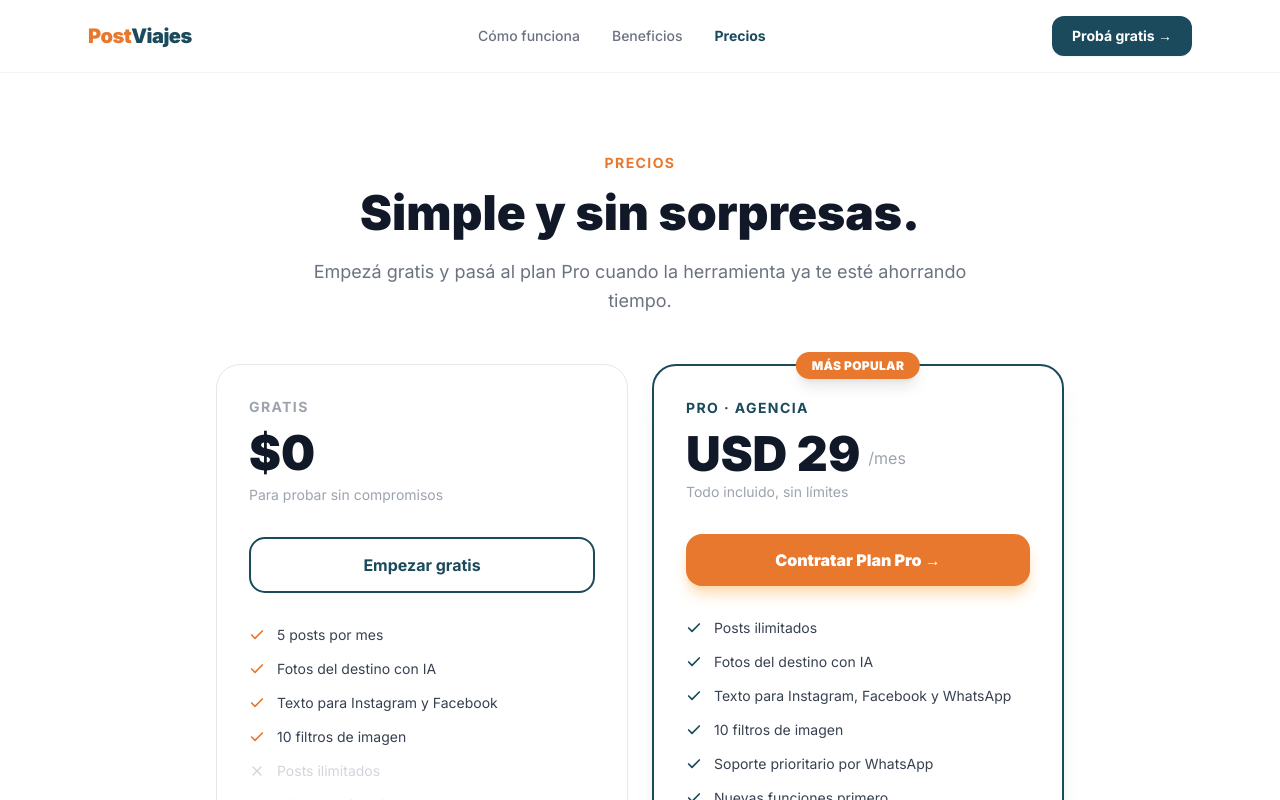
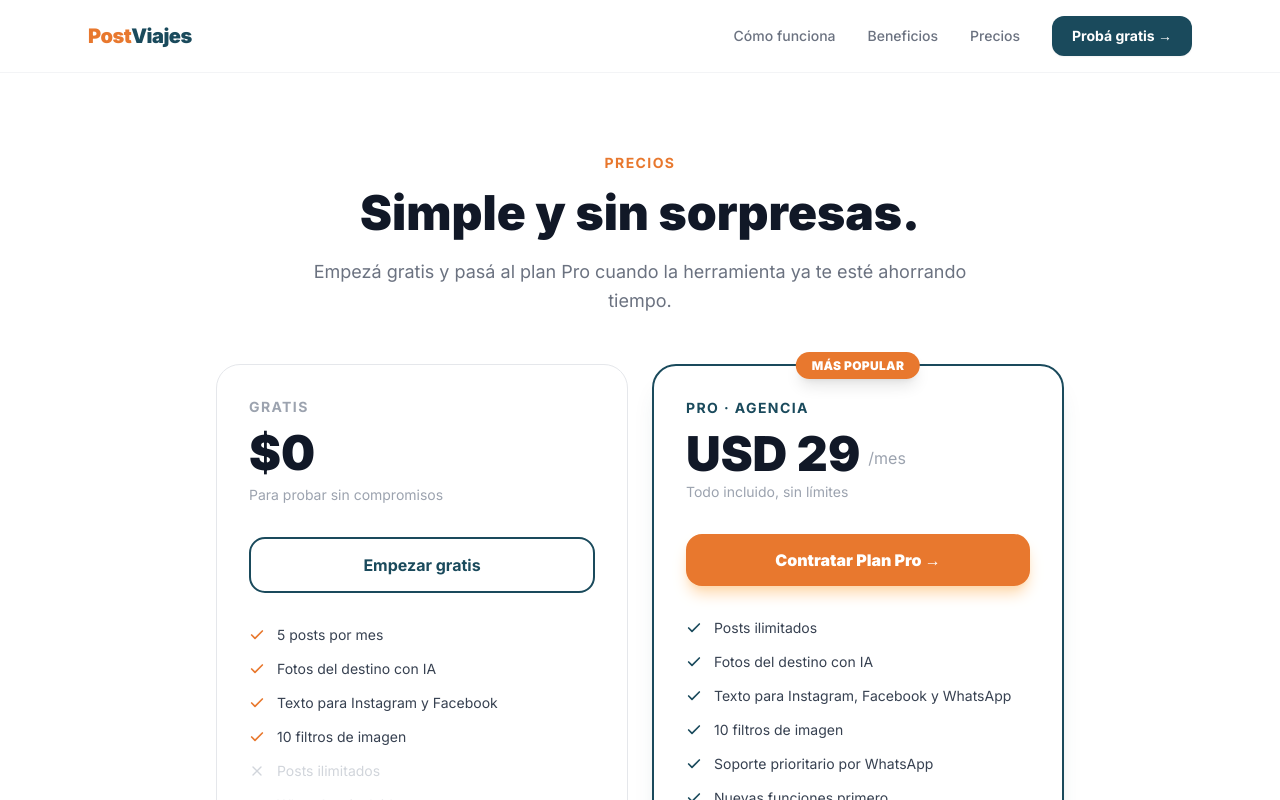
Before and after one commit to emilianocrespotw-ship-it/postviajes, a Next.js app: page /pricing in a window 1280 px wide. Shown: the top 800 px of the page. Built offline with nearby package versions, Linux system fonts and the light colour scheme.

Commit message:
feat: menu hamburguesa, soporte copiar/pegar y ajustes mobile

```diff
--- a/app/layout.tsx
+++ b/app/layout.tsx
@@ -1,9 +1,9 @@
 import type { Metadata } from 'next'
 import { Inter } from 'next/font/google'
 import React from 'react'
-// @ts-ignore
 import './globals.css'
 import { Providers } from './providers'
+import Navbar from '../components/Navbar'
 
 const inter = Inter({ subsets: ['latin'] })
 
@@ -21,6 +21,7 @@ export default function RootLayout({
     <html lang="es">
       <body className={inter.className}>
         <Providers>
+          <Navbar />
           {children}
         </Providers>
       </body>
--- a/app/page.tsx
+++ b/app/page.tsx
@@ -1,6 +1,6 @@
 import Link from 'next/link'
 
-// ─── Logo SVG (igual al logo 2 simplificado) ──────────────────────────────────
+// ─── Logo (se usa en el footer) ─────────────────────────────────────────────
 function Logo({ className = '' }: { className?: string }) {
   return (
     <span className={`font-black tracking-tight text-xl ${className}`}>
@@ -45,7 +45,6 @@ function IconCheck() {
 function MockupCard() {
   return (
     <div className="relative w-full max-w-sm mx-auto">
-      {/* Flyer de entrada */}
       <div className="absolute -left-6 top-4 w-44 bg-white rounded-2xl shadow-xl border border-gray-100 p-3 rotate-[-6deg] z-10">
         <div className="bg-gradient-to-br from-blue-400 to-blue-600 rounded-xl h-24 mb-2 flex items-center justify-center">
           <span className="text-white font-black text-sm text-center leading-tight px-2">CANCÚN<br/>TODO INCLUIDO</span>
@@ -58,14 +57,12 @@ function MockupCard() {
         <p className="text-[9px] text-gray-400 mt-2 text-center font-medium">FLYER OPERADOR</p>
       </div>
 
-      {/* Flecha */}
       <div className="absolute left-1/2 top-1/2 -translate-x-1/2 -translate-y-1/2 z-20">
         <div className="w-9 h-9 rounded-full bg-[#E8782E] flex items-center justify-center shadow-lg">
           <svg className="w-4 h-4 text-white" viewBox="0 0 24 24" fill="none" stroke="currentColor" strokeWidth="2.5" strokeLinecap="round"><line x1="5" y1="12" x2="19" y2="12"/><polyline points="12 5 19 12 12 19"/></svg>
         </div>
       </div>
 
-      {/* Post de salida */}
       <div className="ml-auto w-52 bg-white rounded-2xl shadow-xl border border-gray-100 overflow-hidden">
         <div className="bg-gradient-to-br from-teal-400 to-[#1A4A5C] h-32 relative">
           <div className="absolute bottom-0 left-0 right-0 p-2">
@@ -104,28 +101,10 @@ function MockupCard() {
 export default function LandingPage() {
   return (
     <div className="min-h-screen bg-white font-sans">
-
-      {/* ── NAVBAR ── */}
-      <header className="sticky top-0 z-50 bg-white/90 backdrop-blur-xl border-b border-gray-100">
-        <div className="max-w-6xl mx-auto px-6 py-4 flex items-center justify-between">
-          <Logo />
-          <nav className="hidden md:flex items-center gap-8 text-sm font-medium text-gray-500">
-            <a href="#como-funciona" className="hover:text-[#1A4A5C] transition">Cómo funciona</a>
-            <a href="#beneficios" className="hover:text-[#1A4A5C] transition">Beneficios</a>
-            <Link href="/pricing" className="hover:text-[#1A4A5C] transition">Precios</Link>
-          </nav>
-          <Link
-            href="/crear"
-            className="bg-[#1A4A5C] hover:bg-[#2A6A82] text-white text-sm font-bold px-5 py-2.5 rounded-xl transition shadow-sm"
-          >
-            Probá gratis →
-          </Link>
-        </div>
-      </header>
+      {/* El Navbar ya no está acá, está en layout.tsx */}
 
       {/* ── HERO ── */}
       <section className="max-w-6xl mx-auto px-6 pt-20 pb-24 grid md:grid-cols-2 gap-12 items-center">
-        {/* Texto */}
         <div>
           <div className="inline-flex items-center gap-2 bg-[#E8F4F8] text-[#1A4A5C] text-xs font-bold px-3 py-1.5 rounded-full mb-6">
             <span className="w-1.5 h-1.5 rounded-full bg-[#E8782E] inline-block" />
@@ -157,7 +136,6 @@ export default function LandingPage() {
           <p className="text-xs text-gray-400 mt-4">Sin tarjeta de crédito · Sin instalación</p>
         </div>
 
-        {/* Mockup visual */}
         <div className="relative hidden md:flex items-center justify-center py-8">
           <div className="absolute inset-0 bg-gradient-to-br from-[#E8F4F8] to-[#FDF0E8] rounded-3xl" />
           <div className="relative z-10 py-12">
@@ -261,7 +239,7 @@ export default function LandingPage() {
           href="/crear"
           className="inline-block bg-[#E8782E] hover:bg-[#d06820] text-white font-black px-10 py-5 rounded-2xl text-xl transition shadow-xl shadow-orange-100"
         >
-          Empezar gratis →
+          Empezá gratis →
         </Link>
         <p className="text-gray-400 text-sm mt-5">Sin registro · Sin tarjeta · Sin límite de tiempo</p>
       </section>
--- a/app/pricing/page.tsx
+++ b/app/pricing/page.tsx
@@ -71,24 +71,6 @@ const FAQS = [
 export default function PricingPage() {
   return (
     <div className="min-h-screen bg-white font-sans">
-
-      {/* ── NAVBAR ── */}
-      <header className="sticky top-0 z-50 bg-white/90 backdrop-blur-xl border-b border-gray-100">
-        <div className="max-w-6xl mx-auto px-6 py-4 flex items-center justify-between">
-          <Link href="/"><Logo /></Link>
-          <nav className="hidden md:flex items-center gap-8 text-sm font-medium text-gray-500">
-            <Link href="/#como-funciona" className="hover:text-[#1A4A5C] transition">Cómo funciona</Link>
-            <Link href="/#beneficios" className="hover:text-[#1A4A5C] transition">Beneficios</Link>
-            <Link href="/pricing" className="text-[#1A4A5C] font-bold">Precios</Link>
-          </nav>
-          <Link
-            href="/crear"
-            className="bg-[#1A4A5C] hover:bg-[#2A6A82] text-white text-sm font-bold px-5 py-2.5 rounded-xl transition shadow-sm"
-          >
-            Probá gratis →
-          </Link>
-        </div>
-      </header>
 
       {/* ── HERO ── */}
       <section className="max-w-3xl mx-auto px-6 pt-20 pb-12 text-center">
--- /dev/null
+++ b/components/Navbar.tsx
@@ -0,0 +1,85 @@
+'use client'
+import { useState } from 'react'
+import Link from 'next/link'
+import { Menu, X } from 'lucide-react'
+
+// Reutilizamos tu Logo para que sea consistente
+function Logo() {
+  return (
+    <span className="font-black tracking-tight text-xl">
+      <span style={{ color: '#E8782E' }}>Post</span>
+      <span style={{ color: '#1A4A5C' }}>Viajes</span>
+    </span>
+  )
+}
+
+export default function Navbar() {
+  const [isOpen, setIsOpen] = useState(false)
+
+  const navLinks = [
+    { name: 'Cómo funciona', href: '/#como-funciona' },
+    { name: 'Beneficios', href: '/#beneficios' },
+    { name: 'Precios', href: '/pricing' },
+  ]
+
+  return (
+    <header className="sticky top-0 z-50 bg-white/90 backdrop-blur-xl border-b border-gray-100">
+      <div className="max-w-6xl mx-auto px-6 py-4 flex items-center justify-between">
+
+        {/* LOGO */}
+        <Link href="/" onClick={() => setIsOpen(false)}>
+          <Logo />
+        </Link>
+
+        {/* NAVEGACIÓN DESKTOP (Oculta en móviles) */}
+        <nav className="hidden md:flex items-center gap-8 text-sm font-medium text-gray-500">
+          {navLinks.map((link) => (
+            <Link key={link.name} href={link.href} className="hover:text-[#1A4A5C] transition">
+              {link.name}
+            </Link>
+          ))}
+          <Link
+            href="/crear"
+            className="bg-[#1A4A5C] hover:bg-[#2A6A82] text-white text-sm font-bold px-5 py-2.5 rounded-xl transition shadow-sm"
+          >
+            Probá gratis →
+          </Link>
+        </nav>
+
+        {/* BOTÓN HAMBURGUESA (Solo visible en móviles) */}
+        <button
+          className="md:hidden p-2 text-gray-600 focus:outline-none"
+          onClick={() => setIsOpen(!isOpen)}
+        >
+          {isOpen ? <X className="w-7 h-7" /> : <Menu className="w-7 h-7" />}
+        </button>
+      </div>
+
+      {/* MENÚ MÓVIL DESPLEGABLE (Animado) */}
+      {isOpen && (
+        <div className="md:hidden absolute top-full left-0 right-0 bg-white border-b border-gray-100 shadow-2xl animate-in fade-in slide-in-from-top-4 duration-300">
+          <nav className="flex flex-col p-6 gap-6">
+            {navLinks.map((link) => (
+              <Link
+                key={link.name}
+                href={link.href}
+                onClick={() => setIsOpen(false)}
+                className="text-xl font-bold text-gray-800 hover:text-[#1A4A5C]"
+              >
+                {link.name}
+              </Link>
+            ))}
+            <hr className="border-gray-100" />
+            <Link
+              href="/crear"
+              onClick={() => setIsOpen(false)}
+              className="bg-[#1A4A5C] text-white text-center py-4 rounded-2xl font-black text-xl shadow-lg active:scale-95 transition"
+            >
+              Probá gratis ahora
+            </Link>
+          </nav>
+        </div>
+      )}
+    </header>
+  )
+}
```
